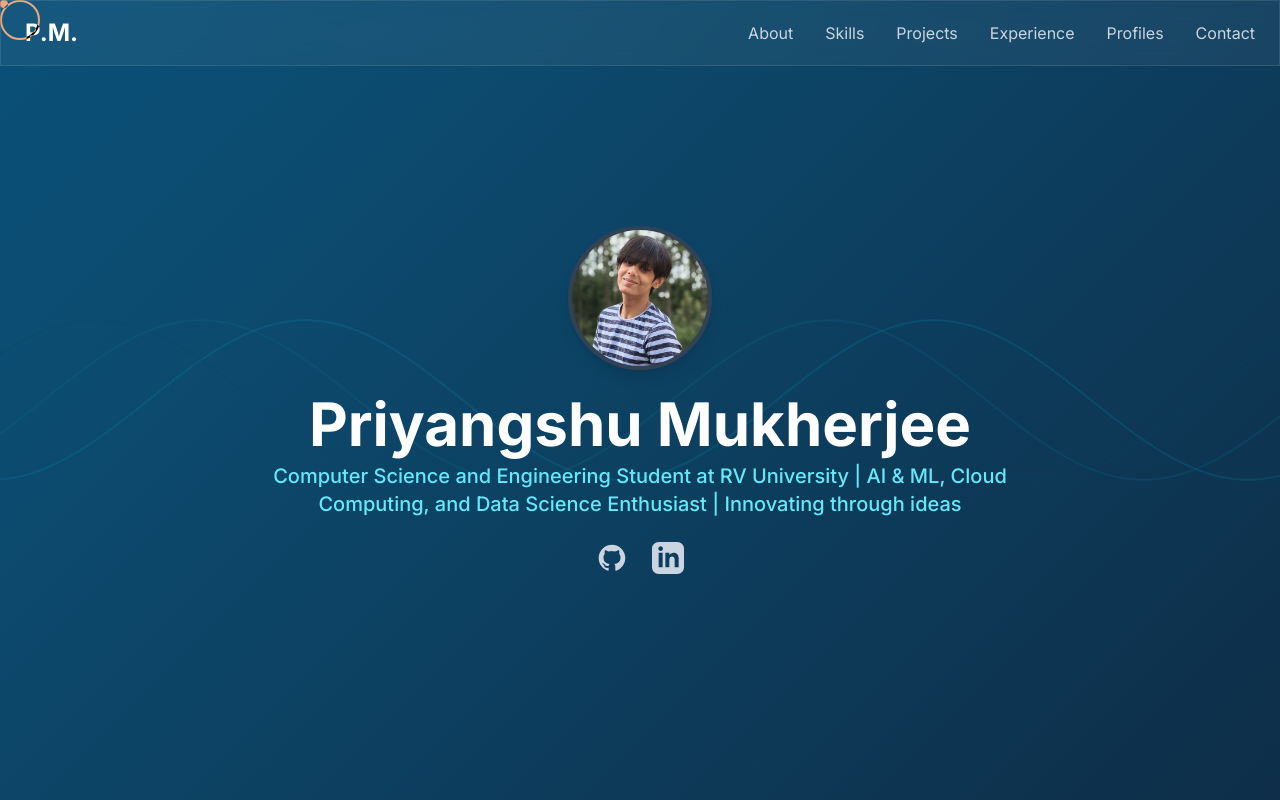
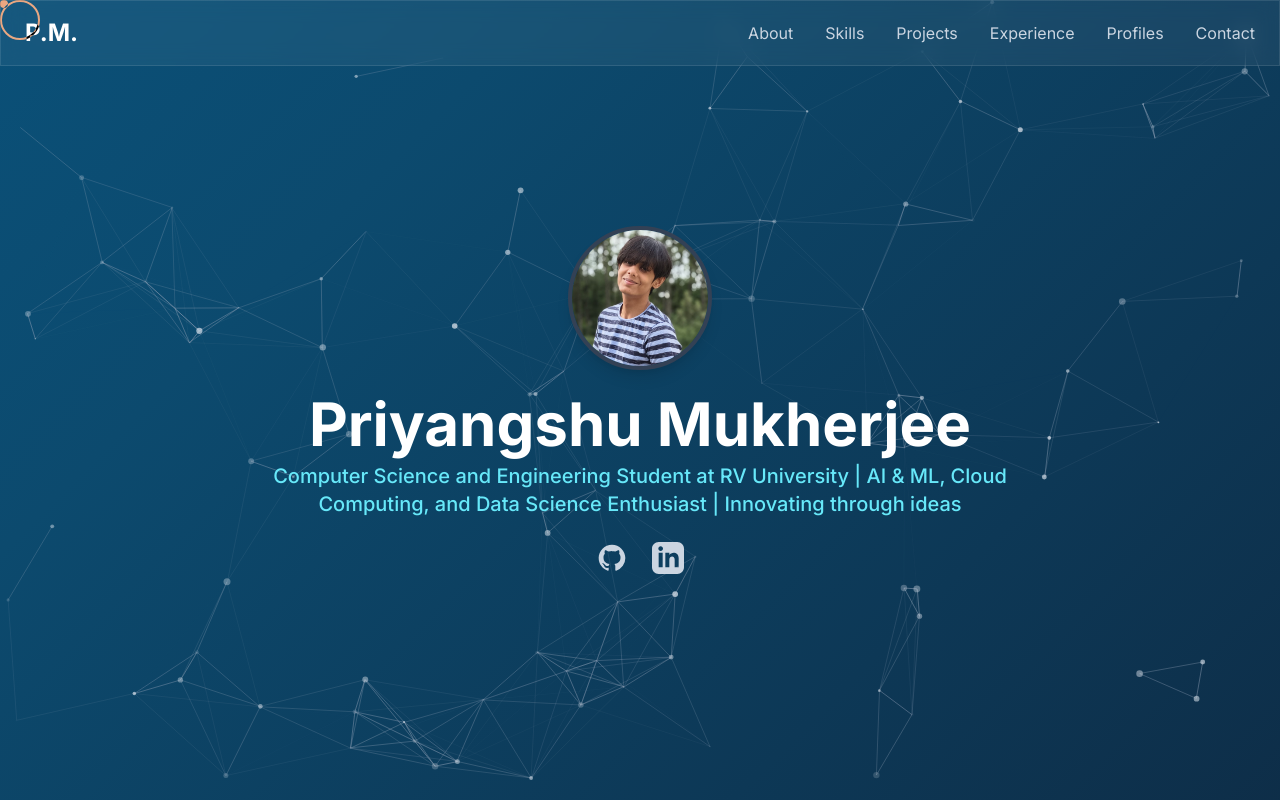
Before and after one commit to auraflaa/Personal-portfolio, a plain HTML site: page index.html in a window 1280 px wide. Shown: the top 800 px of the page. Drawn offline with nearby package versions, Linux system fonts and the light colour scheme; no server answers.

Commit message:
Update index.html

```diff
--- a/index.html
+++ b/index.html
@@ -103,7 +103,7 @@
             100% { background-position: 0% 50%; }
         }
 
-        #wave-canvas {
+        #particles-js {
             position: absolute;
             width: 100%;
             height: 100%;
@@ -365,7 +365,7 @@
     <main>
         <!-- Hero Section -->
         <section id="home" class="relative min-h-screen flex items-center justify-center text-center overflow-hidden animated-gradient p-0">
-            <canvas id="wave-canvas"></canvas>
+            <div id="particles-js"></div>
             <div class="relative z-10 p-6">
                 <img src="https://raw.githubusercontent.com/auraflaa/Personal-portfolio/main/Resources/Profile%20Picture.jpg" alt="Priyangshu Mukherjee" class="w-36 h-36 rounded-full mx-auto mb-6 border-4 border-slate-700 shadow-lg" id="hero-img">
                 <h2 class="text-4xl md:text-6xl font-extrabold text-white leading-tight mb-2" id="hero-title">
@@ -578,48 +578,75 @@
     <script src="https://cdnjs.cloudflare.com/ajax/libs/gsap/3.12.2/ScrollTrigger.min.js"></script>
     <script src="https://code.iconify.design/2/2.2.1/iconify.min.js"></script>
     <script src="https://cdnjs.cloudflare.com/ajax/libs/vanilla-tilt/1.7.2/vanilla-tilt.min.js"></script>
+    <script src="https://cdn.jsdelivr.net/particles.js/2.0.0/particles.min.js"></script>
     <script>
-        // --- WAVE ANIMATION ---
-        const canvas = document.getElementById('wave-canvas');
-        const ctx = canvas.getContext('2d');
+        gsap.registerPlugin(ScrollTrigger);
 
-        let width, height, waveHeight, waveLength, waveSpeed;
-        let time = 0;
+        // --- CONSTELLATION ANIMATION ---
+        particlesJS("particles-js", {
+          "particles": {
+            "number": {
+              "value": 80,
+              "density": {
+                "enable": true,
+                "value_area": 800
+              }
+            },
+            "color": {
+              "value": "#e2e8f0"
+            },
+            "shape": {
+              "type": "circle"
+            },
+            "opacity": {
+              "value": 0.8,
+              "random": true
+            },
+            "size": {
+              "value": 3.5,
+              "random": true
+            },
+            "line_linked": {
+              "enable": true,
+              "distance": 150,
+              "color": "#94a3b8",
+              "opacity": 0.6,
+              "width": 1
+            },
+            "move": {
+              "enable": true,
+              "speed": 2,
+              "direction": "none",
+              "random": false,
+              "straight": false,
+              "out_mode": "out",
+              "bounce": false
+            }
+          },
+          "interactivity": {
+            "detect_on": "canvas",
+            "events": {
+              "onhover": {
+                "enable": true,
+                "mode": "grab"
+              },
+              "onclick": {
+                "enable": false
+              },
+              "resize": true
+            },
+             "modes": {
+                "grab": {
+                  "distance": 140,
+                  "line_linked": {
+                    "opacity": 1
+                  }
+                }
+             }
+          },
+          "retina_detect": true
+        });
 
-        function resizeCanvas() {
-            width = canvas.width = window.innerWidth;
-            height = canvas.height = window.innerHeight;
-            waveHeight = height * 0.1;
-            waveLength = 0.01;
-            waveSpeed = 0.02;
-        }
-
-        function drawWave() {
-            time += waveSpeed;
-            ctx.clearRect(0, 0, width, height);
-
-            const colors = ['rgba(8, 145, 178, 0.2)', 'rgba(14, 116, 144, 0.2)', 'rgba(6, 78, 99, 0.2)'];
-
-            for (let j = 0; j < colors.length; j++) {
-                ctx.beginPath();
-                ctx.lineWidth = 2;
-                ctx.strokeStyle = colors[j];
-                for (let i = 0; i <= width; i++) {
-                    const y = height / 2 + Math.sin(i * waveLength + time + j * Math.PI / 3) * waveHeight * Math.sin(time);
-                    ctx.lineTo(i, y);
-                }
-                ctx.stroke();
-            }
-
-            requestAnimationFrame(drawWave);
-        }
-
-        window.addEventListener('resize', resizeCanvas);
-        resizeCanvas();
-        drawWave();
-
-
-        gsap.registerPlugin(ScrollTrigger);
 
         // --- CURSOR ---
         const cursorDot = document.querySelector(".cursor-dot");
```
